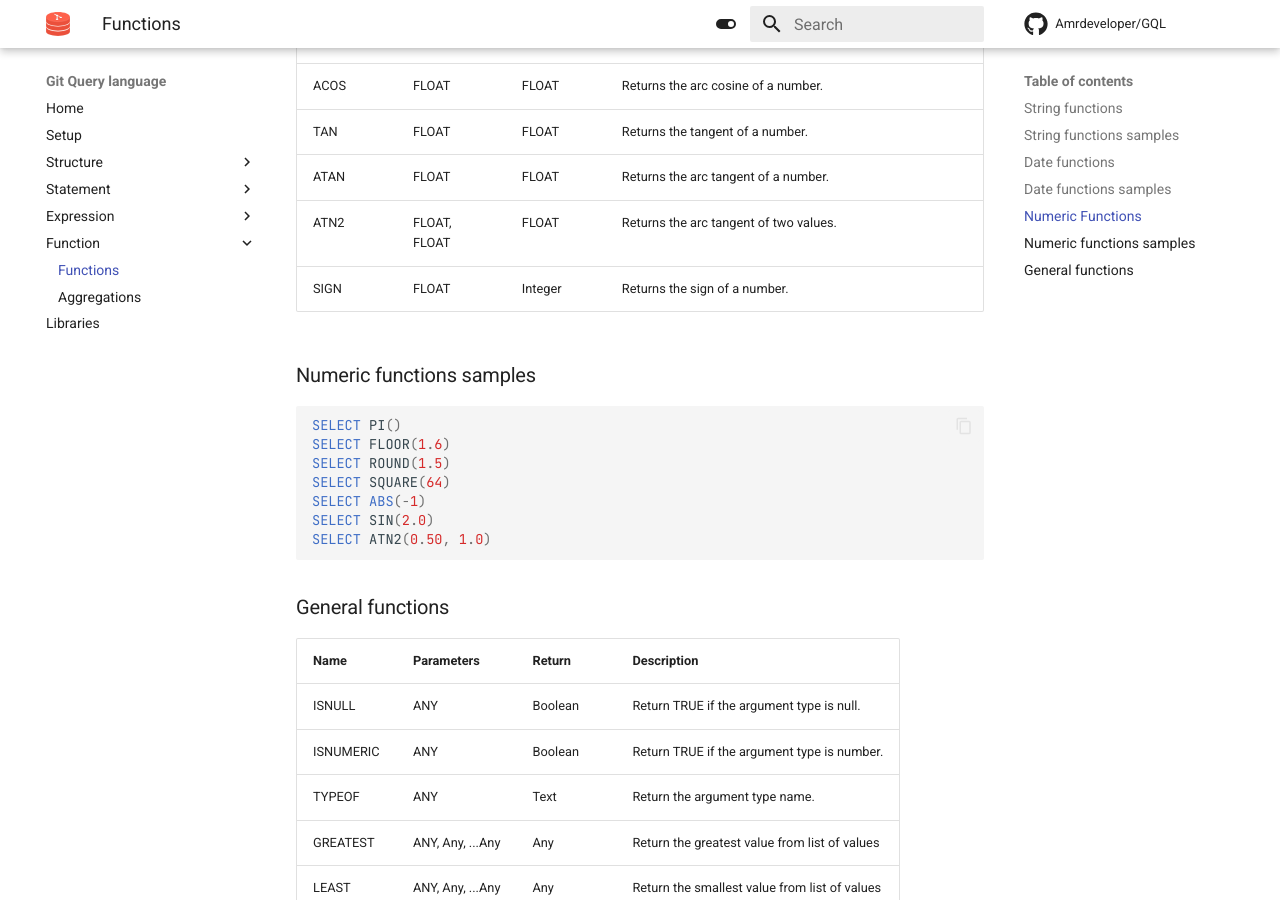
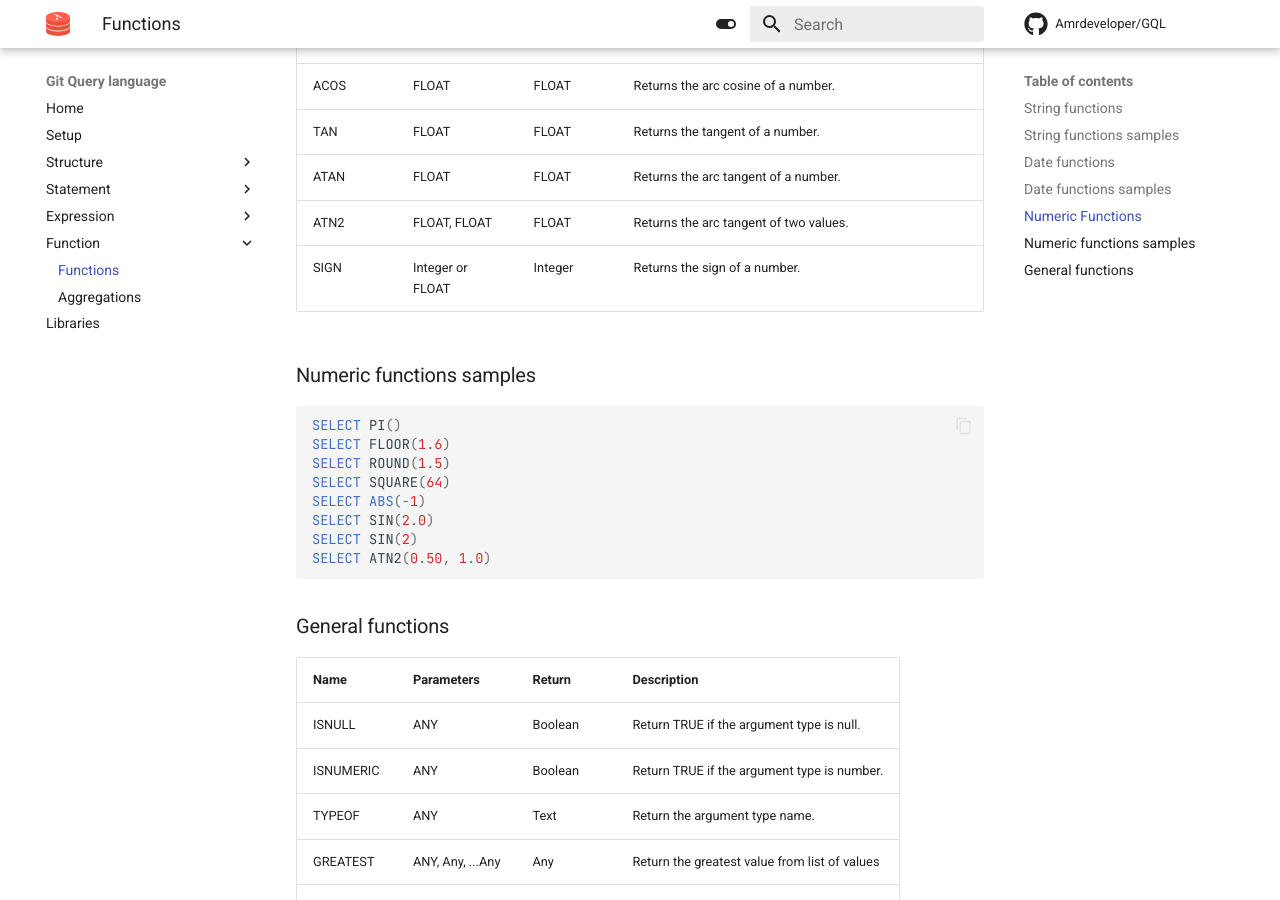
Before and after one commit to AmrDeveloper/GQL, an MkDocs documentation site: the page built from docs/function/functions.md, in a window 1280 px wide and 900 px high, scrolled down 3747 px. Built offline with MkDocs 1.6.1 and Material for MkDocs 9.7.7, drawn with Linux system fonts in a browser that asks for light colours; comment, search, counter and statistics services are not loaded.

Commit message:
feat: Make `SING` function accept Int or Float type

````diff
--- a/docs/function/functions.md
+++ b/docs/function/functions.md
@@ -87,21 +87,21 @@ SELECT HOUR(NOW())
 
 ### Numeric Functions
 
-| Name   | Parameters   | Return  | Description                                                                  |
-| ------ | ------------ | ------- | ---------------------------------------------------------------------------- |
-| PI     |              | Float   | Return the value of PI.                                                      |
-| FLOOR  | Float        | Integer | Returns the largest integer value that is smaller than or equal to a number. |
-| ROUND  | Float        | Integer | Returns the nearest integer value.                                           |
-| SQUARE | Integer      | Integer | Returns the square of an integer value.                                      |
-| ABS    | Integer      | Integer | Returns the absolute value of an integer value.                              |
-| SIN    | Float        | Float   | Returns the sine of a number.                                                |
-| ASIN   | Float        | Float   | Returns the arc sine of a number.                                            |
-| COS    | FLOAT        | FLOAT   | Returns the cosine of a number.                                              |
-| ACOS   | FLOAT        | FLOAT   | Returns the arc cosine of a number.                                          |
-| TAN    | FLOAT        | FLOAT   | Returns the tangent of a number.                                             |
-| ATAN   | FLOAT        | FLOAT   | Returns the arc tangent of a number.                                         |
-| ATN2   | FLOAT, FLOAT | FLOAT   | Returns the arc tangent of two values.                                       |
-| SIGN   | FLOAT        | Integer | Returns the sign of a number.                                                |
+| Name   | Parameters       | Return  | Description                                                                  |
+| ------ | ---------------- | ------- | ---------------------------------------------------------------------------- |
+| PI     |                  | Float   | Return the value of PI.                                                      |
+| FLOOR  | Float            | Integer | Returns the largest integer value that is smaller than or equal to a number. |
+| ROUND  | Float            | Integer | Returns the nearest integer value.                                           |
+| SQUARE | Integer          | Integer | Returns the square of an integer value.                                      |
+| ABS    | Integer          | Integer | Returns the absolute value of an integer value.                              |
+| SIN    | Float            | Float   | Returns the sine of a number.                                                |
+| ASIN   | Float            | Float   | Returns the arc sine of a number.                                            |
+| COS    | FLOAT            | FLOAT   | Returns the cosine of a number.                                              |
+| ACOS   | FLOAT            | FLOAT   | Returns the arc cosine of a number.                                          |
+| TAN    | FLOAT            | FLOAT   | Returns the tangent of a number.                                             |
+| ATAN   | FLOAT            | FLOAT   | Returns the arc tangent of a number.                                         |
+| ATN2   | FLOAT, FLOAT     | FLOAT   | Returns the arc tangent of two values.                                       |
+| SIGN   | Integer or FLOAT | Integer | Returns the sign of a number.                                                |
 
 ### Numeric functions samples
 
@@ -112,6 +112,7 @@ SELECT ROUND(1.5)
 SELECT SQUARE(64)
 SELECT ABS(-1)
 SELECT SIN(2.0)
+SELECT SIN(2)
 SELECT ATN2(0.50, 1.0)
 ```
 
````
Also changed, not shown: 1 other file.
